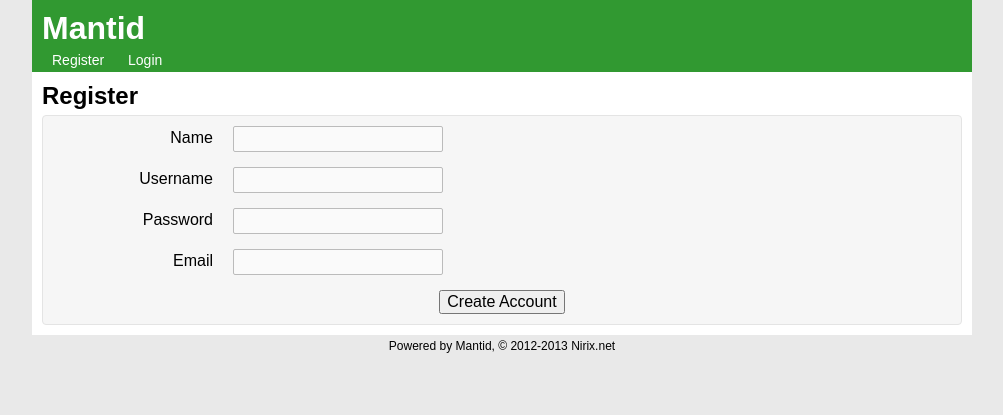
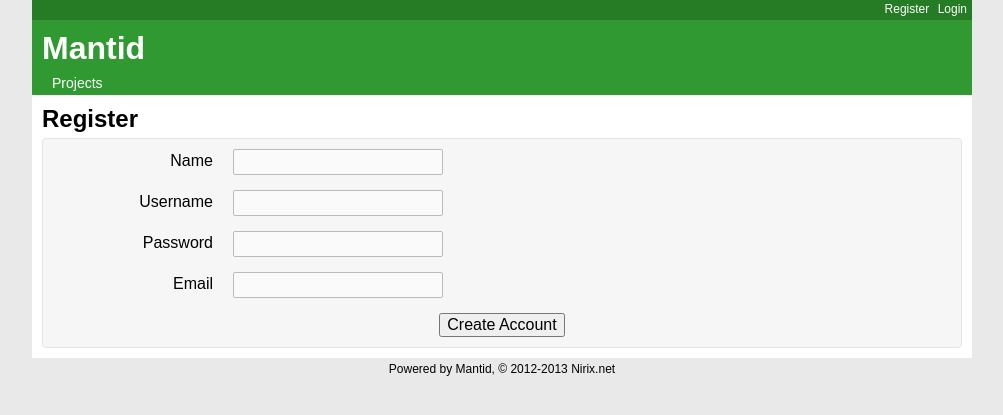
Before and after one commit to nirix-old/mantid_flask, a Python web app: template mantid/templates/users/register.html in a window 1280 px wide. Shown: the top 415 px of the page, without its empty margins (138-1141 px from the left). Run offline with Jinja, Linux system fonts and the light colour scheme; the template is opened without the code that fills it, so the values that code supplies are empty.

Commit message:
Moved navbar links related to users to be above the header.

```diff
--- a/_dev/css/mantid.sass
+++ b/_dev/css/mantid.sass
@@ -40,11 +40,39 @@
     display: inline-block
     color: #fff
     margin: 0
-    margin-bottom: 5px
+    margin-bottom: 8px
 
   a
     color: #fff
     text-decoration: none
+
+#meta_nav
+  font-size: 12px
+  height: 16px
+  padding: 2px 5px
+  background: #257C25
+  line-height: 1.2
+
+  ul
+    margin: 0
+    padding: 0
+
+    li
+      display: inline
+      margin-right: 5px
+
+      &:last-child
+        margin-right: 0
+
+  a
+    color: #fff
+    text-decoration: none
+
+  li.active, a:hover
+    text-decoration: underline
+
+#user_nav
+  float: right
 
 #navbar
   color: #000
--- a/mantid/templates/layouts/default.html
+++ b/mantid/templates/layouts/default.html
@@ -6,12 +6,17 @@
 	</head>
 	<body>
 		<div id="wrapper">
+			<div id="meta_nav">
+				<ul id="user_nav">
+					<li><a href="{{ url_for('root') }}register">Register</a></li>
+					<li><a href="{{ url_for('root') }}login">Login</a></li>
+				</ul>
+			</div>
 			<header id="header">
 				<h1><a href="{{ url_for('root') }}">Mantid</a></h1>
 				<nav id="navbar">
 					<ul>
-						<li><a href="{{ url_for('root') }}register">Register</a></li>
-						<li><a href="{{ url_for('root') }}login">Login</a></li>
+						<li><a href="{{ url_for('root') }}">Projects</a></li>
 					</ul>
 				</nav>
 			</header>
```
Also changed, not shown: public/assets/css/mantid.css.
